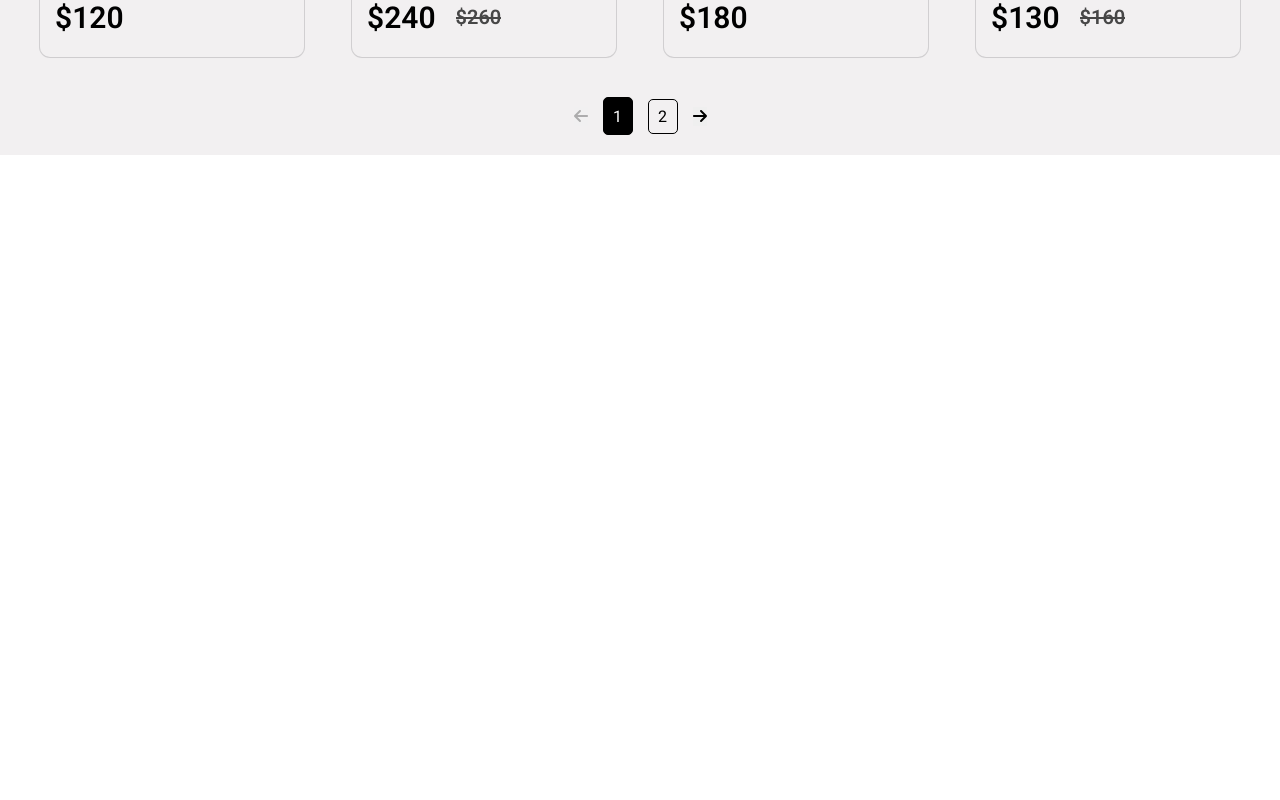
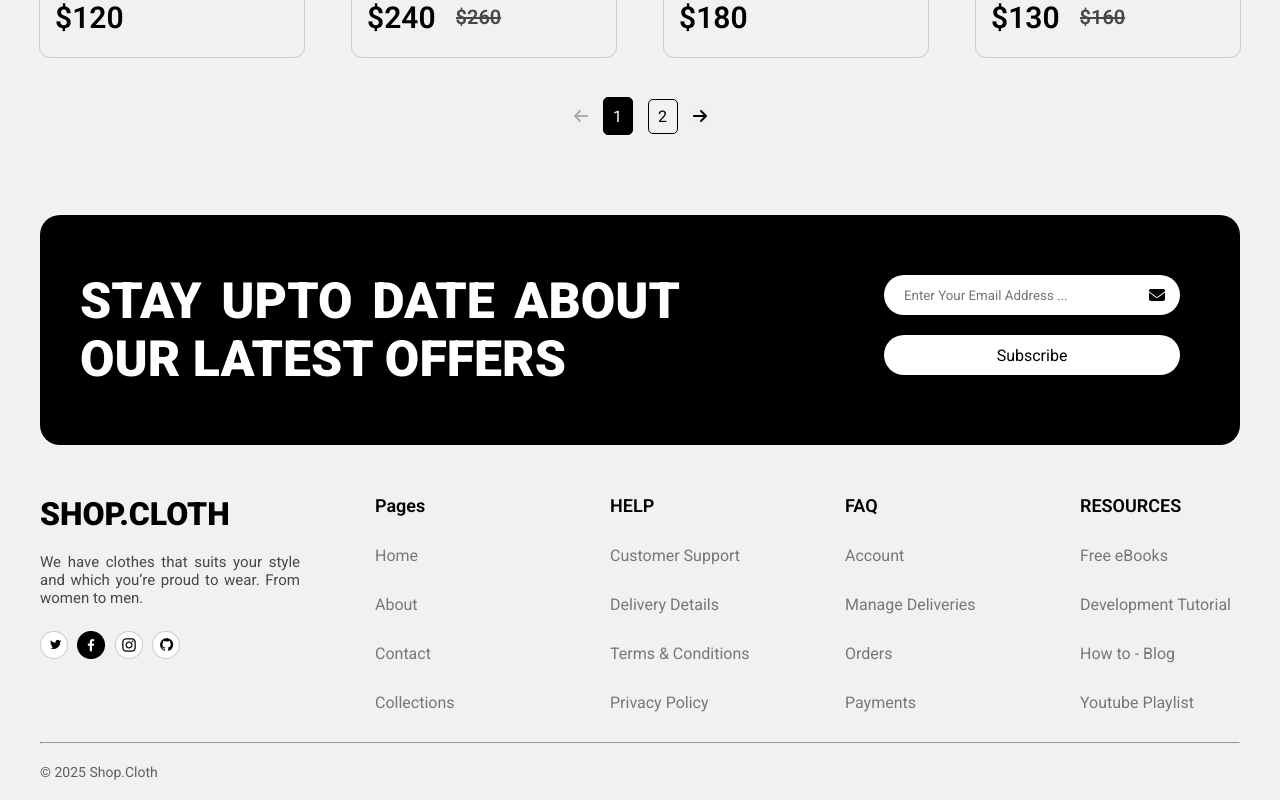
Before and after one commit to Blessen25/clothappcstm, a React (Create React App) app in the folder frontend/clothapp/: page /collection/men in a window 1280 px wide. Shown: the part 1275-2075 px from the top of the page. Before the commit the page ends 1430 px from the top, so only its background shows below. Built offline with nearby package versions, Linux system fonts and the light colour scheme.

Commit message:
Commited Changes

```diff
--- a/frontend/clothapp/src/App.tsx
+++ b/frontend/clothapp/src/App.tsx
@@ -9,6 +9,7 @@ import AboutusPage from './screens/about/about.tsx';
 import ContactPage from './screens/contact/contact.tsx';
 import CollectionScreen from './screens/collection/collection.tsx';
 import { MenCollections } from './screens/collection/collections.tsx';
+import { Footer_Collection } from './components/footer/footer_collection.tsx';
 
 const App = () => {
   return (
@@ -52,6 +53,7 @@ const App = () => {
             <>
               <Header />
               <MenCollections />
+              <Footer_Collection />
             </>
           } />
 
--- /dev/null
+++ b/frontend/clothapp/src/components/footer/footer_collection.tsx
@@ -0,0 +1,94 @@
+import React, { useState } from "react";
+import './footer.css';
+import { FontAwesomeIcon } from "@fortawesome/react-fontawesome";
+import { faEnvelope, faIndent } from "@fortawesome/free-solid-svg-icons";
+
+export const Footer_Collection = () => {
+    const [inputform, setInputForm] = useState("");
+    const handleSubmit = (e: React.FormEvent) => {
+        e.preventDefault();
+        console.log("Submit Value", inputform);
+    }
+    return (
+        <>
+            <div className="footerparentdiv">
+                <div className="stayuptodatediv">
+                    <div className="staytextdiv">
+                        <h1>STAY UPTO DATE ABOUT OUR LATEST OFFERS</h1>
+                    </div>
+                    <form action="#" onSubmit={handleSubmit} className="stayemailandsubmitdiv">
+                        <div className="stayemaildiv">
+                            <input type="email" placeholder="Enter Your Email Address ..." value={inputform} onChange={(e) => setInputForm(e.target.value)} className="stayemailinput" />
+                            <FontAwesomeIcon icon={faEnvelope} className="envelopeicon" />
+                        </div>
+                        <button type="submit" className="staysubmitbutton" >Subscribe</button>
+                    </form>
+                </div>
+                <div className="footerbottomdiv">
+                    <div className="footerbottomchildone">
+                        <h1>SHOP.CLOTH</h1>
+                        <p>We have clothes that suits your style and which you’re proud to wear. From women to men.</p>
+                        <div className="socialmedialogos">
+                            <div className="twitterdiv">
+                                <a href="#">
+                                    <img src="../assets/Logo/Twittterround.png" alt="Twitter Round" className="twitterroundimg" />
+                                    <img src="../assets/Logo/Twitter.png" alt="Twitter" className="twitterlogoimg" />
+                                </a>
+                            </div>
+                            <a href="#">
+                                <img src="../assets/Logo/Facebooklogo.png" alt="Facebook" className="facebooklogoimg" />
+                            </a>
+                            <a href="#">
+                                <img src="../assets/Logo/Instagramlogo.png" alt="Instagram" className="instalogoimg" />
+                            </a>
+                            <a href="#">
+                                <img src="../assets/Logo/Githublogo.png" alt="Github" className="githublogoimg" />
+                            </a>
+                        </div>
+                    </div>
+                    <div className="footerbottomchildtwo">
+                        <p>Pages</p>
+                        <a href="/">Home</a>
+                        <a href="/aboutus">About</a>
+                        <a href="/contact">Contact</a>
+                        <a href="/collection">Collections</a>
+                    </div>
+                    <div className="footerbottomchildtwo">
+                        <p>HELP</p>
+                        <a href="#">Customer Support</a>
+                        <a href="#">Delivery Details</a>
+                        <a href="#">Terms & Conditions</a>
+                        <a href="#">Privacy Policy</a>
+
+                    </div>
+                    <div className="footerbottomchildtwo">
+                        <p>FAQ</p>
+                        <span><a href="#">Account</a></span>
+                        <a href="#">Manage Deliveries</a>
+                        <a href="#">Orders</a>
+                        <a href="#">Payments</a>
+                    </div>
+                    <div className="footerbottomchildtwo">
+                        <p>RESOURCES</p>
+                        <a href="#">Free eBooks</a>
+                        <a href="#">Development Tutorial</a>
+                        <a href="#">How to - Blog</a>
+                        <a href="#">Youtube Playlist</a>
+                    </div>
+                </div>
+                <hr className="footerhrcstm" />
+                <div className="footercopyrightdiv">
+                    <p>© 2025 Shop.Cloth</p>
+                    {/* <div className="footerpaymentcards">
+                        <img src="assets/Logo/Visalogo.png" alt="" style={{ objectFit:'cover'}}/>
+                        <img src="assets/Logo/googlepaylogo.png" alt="" style={{ objectFit:'cover'}} />
+                        <img src="assets/Logo/paypallogo.png" alt="" style={{ objectFit:'cover'}} />
+                        <img src="assets/Logo/applepaylogo.png" alt="" style={{ objectFit:'cover'}} />
+                        <img src="assets/Logo/paytmlogo.png" alt="" style={{ objectFit:'cover'}} />
+
+                    </div> */}
+                </div>
+            </div>
+        </>
+    )
+}
```
